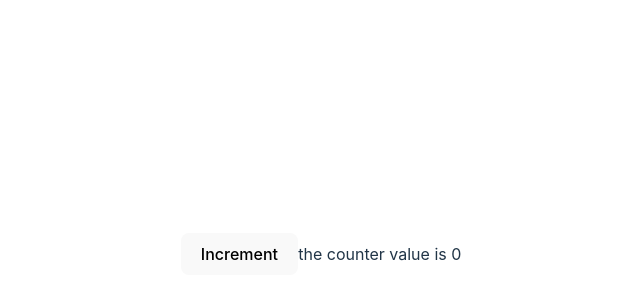
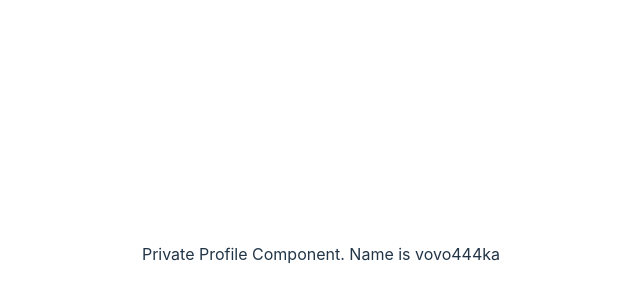
Before and after one commit to korbosit/react_typescript, a React (Vite) app in the folder react_typescript/: page / in a window 1280 px wide. Shown: the part 146-446 px from the top of the page, without its empty margins (319-959 px from the left). Built offline with nearby package versions, Linux system fonts and the light colour scheme.

Commit message:
#18_Component_Prop

```diff
--- a/react_typescript/src/App.tsx
+++ b/react_typescript/src/App.tsx
@@ -1,10 +1,11 @@
 import "./App.css";
-import { Counter } from "./components/ref/class/Counter";
+import { Private } from "./components/auth/Private";
+import Profile from "./components/auth/Profile";
 
 function App() {
     return (
         <div className="App">
-            <Counter message="the counter value is" />
+            <Private isLoggedIn={true} component={Profile} />
         </div>
     );
 }
--- /dev/null
+++ b/react_typescript/src/components/auth/Login.tsx
@@ -0,0 +1,3 @@
+export default function Login() {
+    return <div>Please login to continue</div>;
+}
--- /dev/null
+++ b/react_typescript/src/components/auth/Private.tsx
@@ -0,0 +1,16 @@
+import Login from "./Login";
+import { ProfileProps } from "./Profile";
+
+type PrivateProps = {
+    isLoggedIn: boolean;
+    component: React.ComponentType<ProfileProps>;
+};
+
+export const Private = ({ isLoggedIn, component: Component }: PrivateProps) => {
+    if (isLoggedIn) {
+        return <Component name="vovo444ka" />;
+    } else {
+        return <Login />;
+    }
+    return <div></div>;
+};
--- /dev/null
+++ b/react_typescript/src/components/auth/Profile.tsx
@@ -0,0 +1,7 @@
+export type ProfileProps = {
+    name: string;
+};
+
+export default function Profile({ name }: ProfileProps) {
+    return <div>Private Profile Component. Name is {name}</div>;
+}
```
Also changed, not shown: react_typescript/src/components/class/Counter.tsx (renamed from react_typescript/src/components/ref/class/Counter.tsx).
